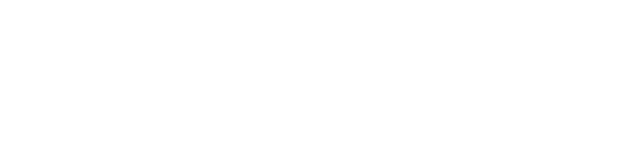
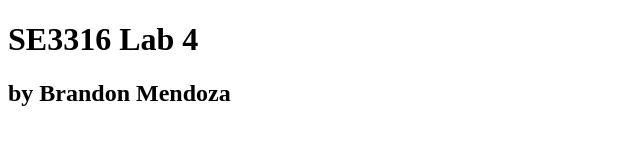
Before and after one commit to ShaimaaAliECE/lab5-bmendoza23, a website: page static/index.html in a window 1280 px wide. Shown: the whole page, without its empty margins (0-640 px from the left). Drawn offline with Linux system fonts and the light colour scheme.

Commit message:
added text to static homepage

```diff
--- a/static/index.html
+++ b/static/index.html
@@ -7,6 +7,8 @@
     <title>SE3316 Lab 4 - Brandon Mendoza</title>
 </head>
 <body>
+    <h1> SE3316 Lab 4</h1>
+    <h2> by Brandon Mendoza</h2>
 
 </body>
 </html>
```
